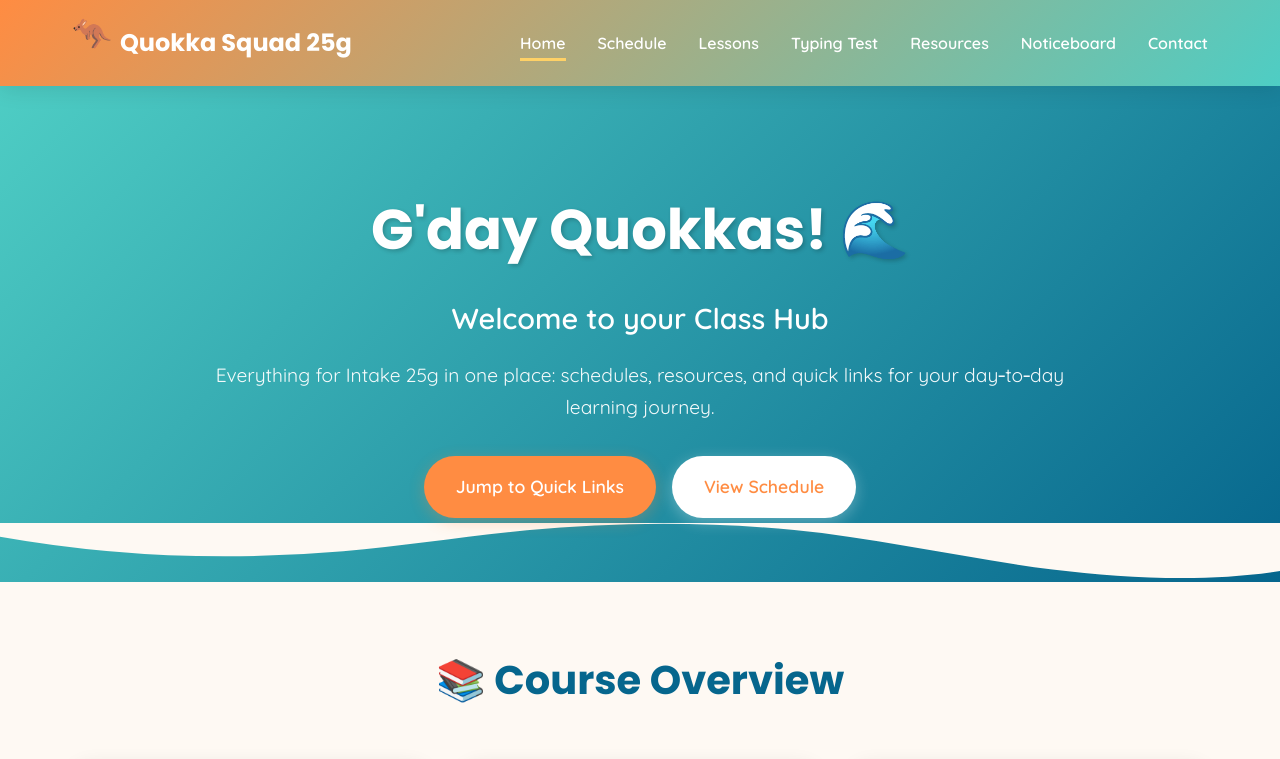
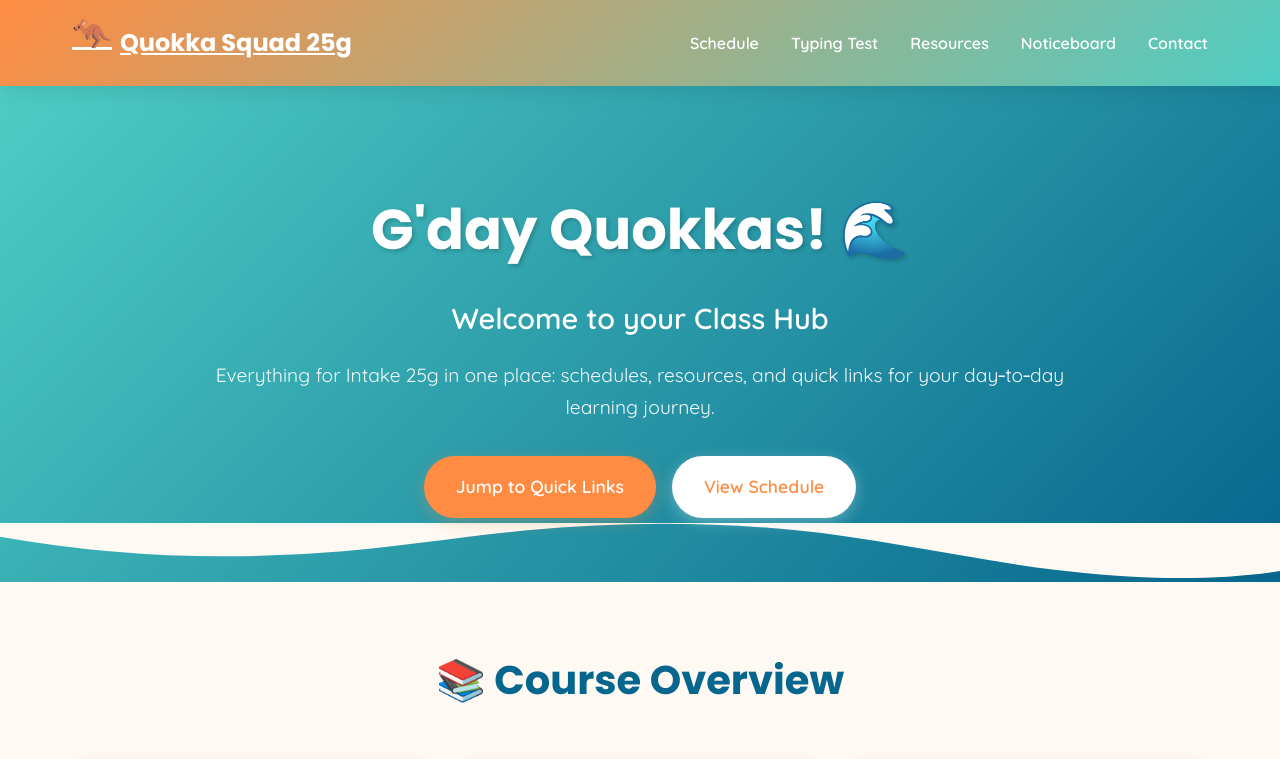
Before and after one commit to thedalycreative/webdev-25g, a plain HTML site: page index.html in a window 1280 px wide. Shown: the top 759 px of the page. Drawn offline with Linux system fonts and the light colour scheme.

Commit message:
Navbar: brand links to home, remove Home; remove Lessons page refs; add Noticeboard to README

```diff
--- a/index.html
+++ b/index.html
@@ -12,14 +12,12 @@
 <body>
     <nav class="navbar">
         <div class="nav-container">
-            <div class="nav-brand">
+            <a href="index.html" class="nav-brand" aria-label="Quokka Squad Home">
                 <span class="quokka-emoji">🦘</span>
                 <span class="brand-text">Quokka Squad 25g</span>
-            </div>
+            </a>
             <ul class="nav-links">
-                <li><a href="index.html" class="active">Home</a></li>
                 <li><a href="schedule.html">Schedule</a></li>
-                <li><a href="lessons.html">Lessons</a></li>
                 <li><a href="typing-test.html">Typing Test</a></li>
                 <li><a href="resources.html">Resources</a></li>
                 <li><a href="noticeboard.html">Noticeboard</a></li>
```
Also changed, not shown: noticeboard.html (+2 -4 lines), resources.html (+2 -4 lines), schedule.html (+2 -4 lines), typing-test.html (+2 -4 lines), 1 other file.
